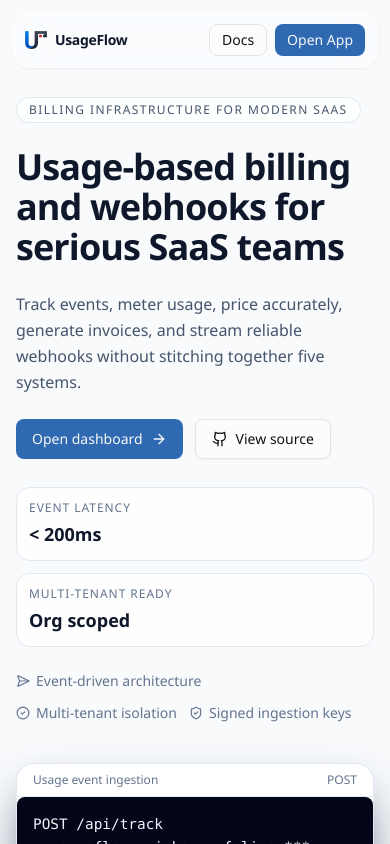
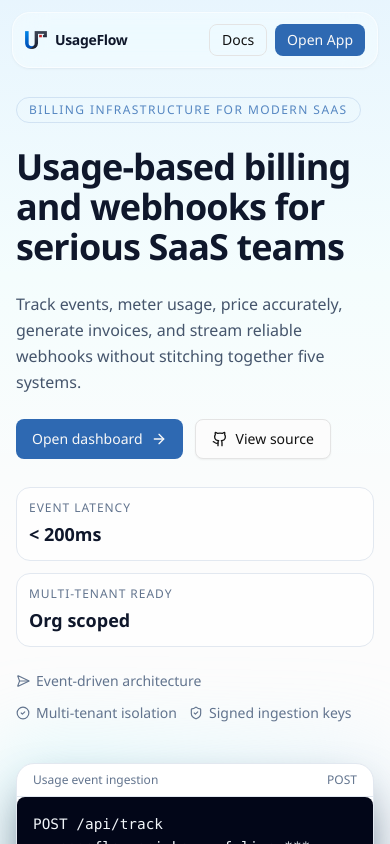
Before and after one commit to jatin-awankar/UsageFlow, a Next.js app: page / in a window 390 px wide. Shown: the top 844 px of the page. Built offline with nearby package versions, Linux system fonts and the light colour scheme.

Commit message:
refactor: update UI elements for improved consistency and responsiveness
- Simplified background styling in the Home component for a cleaner look.
- Adjusted gradient and color classes in the HeroSection for better visual alignment with the overall theme.

```diff
--- a/app/page.tsx
+++ b/app/page.tsx
@@ -12,10 +12,8 @@ export default function Home() {
     <>
       <Header />
 
-      <main className="relative overflow-x-clip bg-slate-50">
-        <div className="pointer-events-none absolute inset-x-0 top-0 -z-10 h-[720px] bg-linear-to-b from-cyan-100/85 via-sky-50/70 to-transparent" />
-        <div className="pointer-events-none absolute -left-48 top-20 -z-10 h-96 w-96 rounded-full bg-cyan-300/35 blur-3xl" />
-        <div className="pointer-events-none absolute right-[-120px] top-40 -z-10 h-[420px] w-[420px] rounded-full bg-indigo-300/25 blur-3xl" />
+      <main className="relative overflow-x-clip">
+        <div className="pointer-events-none absolute inset-x-0 top-0 -z-10 h-136 bg-linear-to-b from-sky-100/70 via-cyan-50/50 to-transparent" />
         <div className="pointer-events-none absolute bottom-40 left-1/2 -z-10 h-64 w-[760px] -translate-x-1/2 rounded-full bg-sky-200/30 blur-3xl" />
 
         <section
--- a/components/landing/HeroSection.tsx
+++ b/components/landing/HeroSection.tsx
@@ -18,7 +18,7 @@ export default function HeroSection() {
     <div className="mx-auto max-w-6xl">
       <div className="grid gap-10 lg:grid-cols-[1.1fr_0.9fr] lg:items-center">
         <div className="space-y-6 animate-in fade-in slide-in-from-left-3 duration-700">
-          <p className="inline-flex items-center gap-2 rounded-full border border-slate-200 bg-white/75 px-3 py-1 text-xs font-medium uppercase tracking-[0.12em] text-slate-600">
+          <p className="inline-flex items-center gap-2 rounded-full border border-primary/15 px-3 py-1 text-xs font-medium uppercase tracking-[0.12em] text-primary/80">
             Billing infrastructure for modern SaaS
           </p>
 
```
